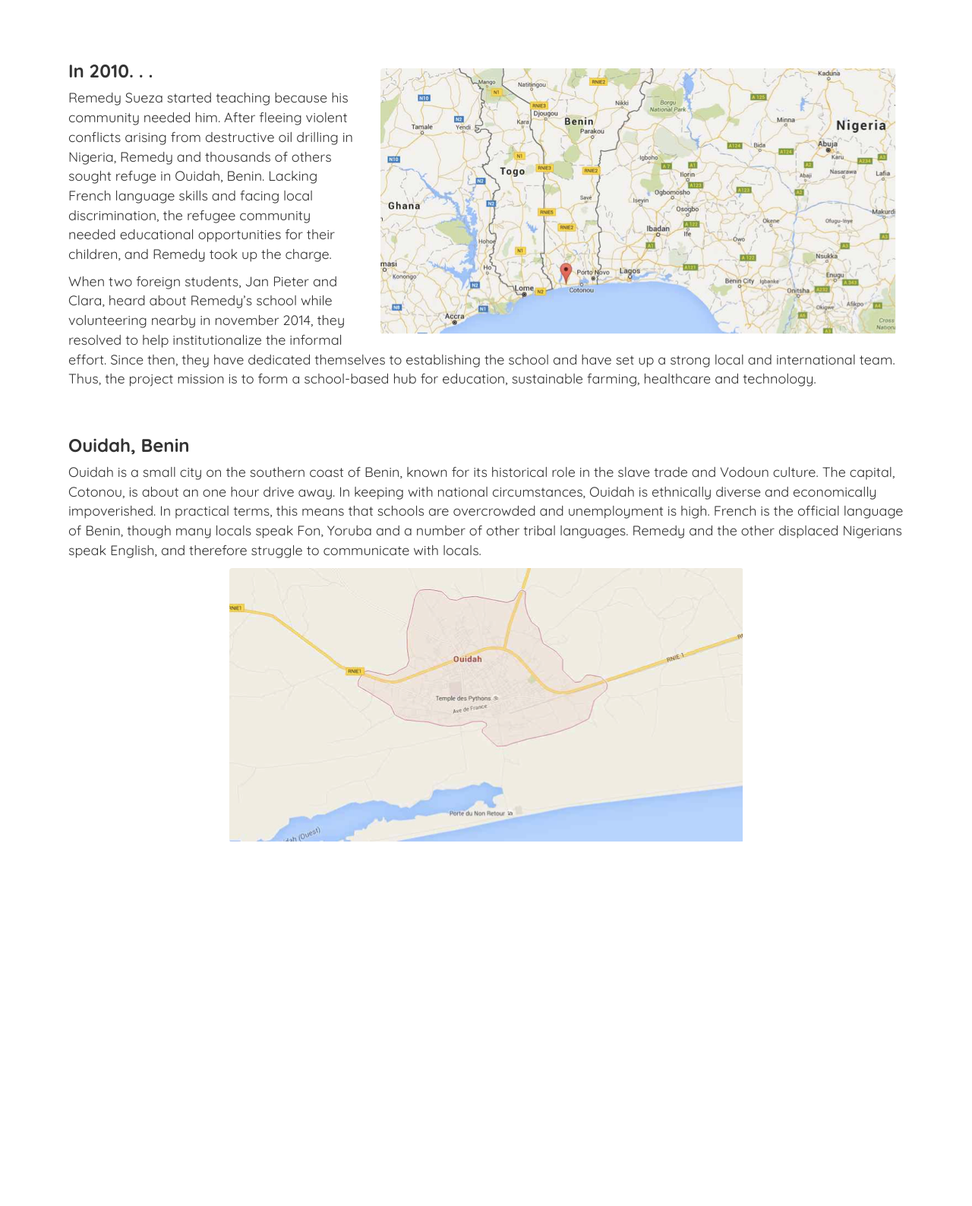
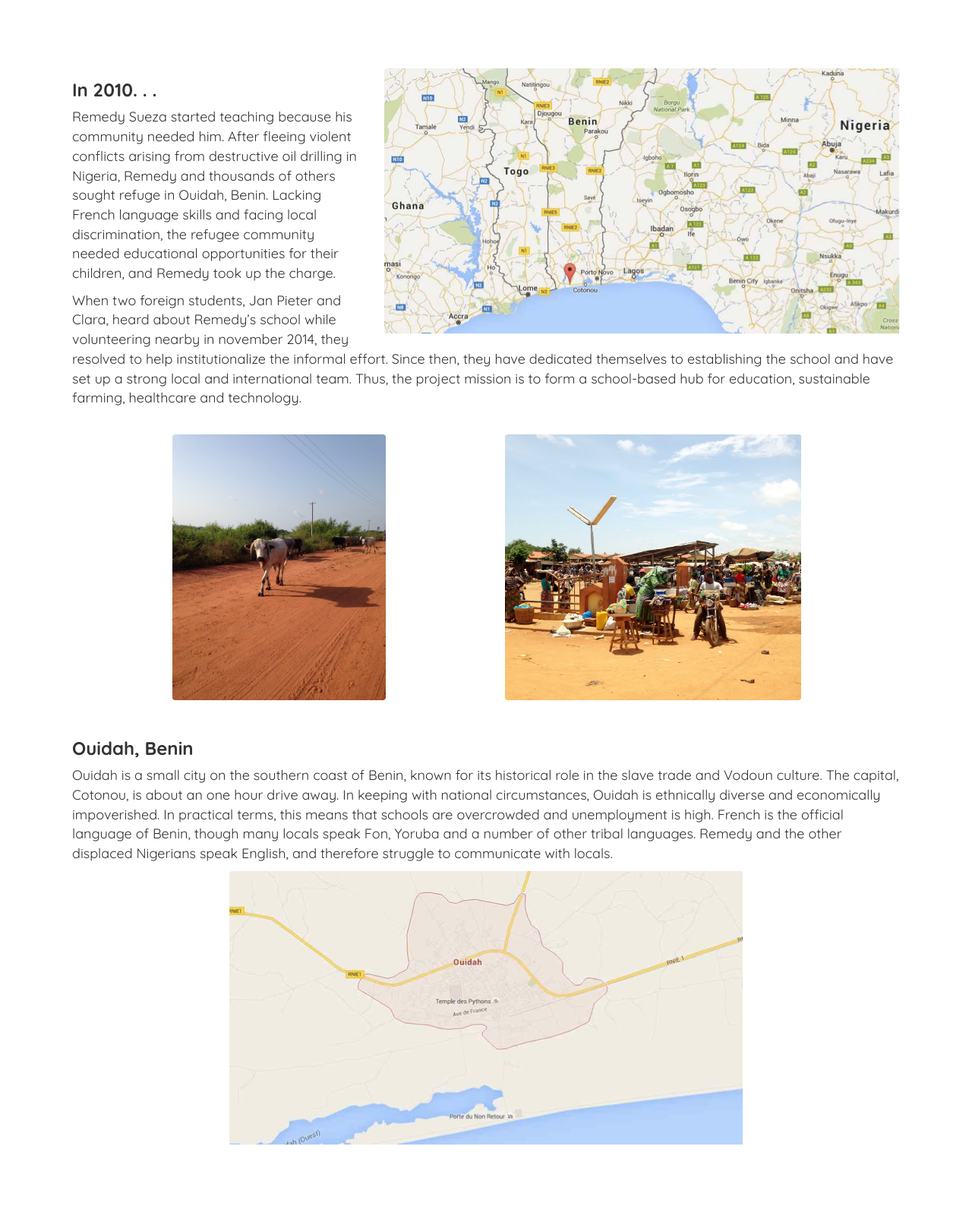
Before and after one commit to HotGiardiniera/booa, a Python web app: template main/templates/background.html in a window 1280 px wide. Shown: the part 86-1674 px from the top of the page at 76% size. Before the commit the page ends 1194 px from the top, so only its background shows below. Run offline with Jinja, Linux system fonts and the light colour scheme; the template is opened without the code that fills it, so the values that code supplies are empty.

Commit message:
changes to page formats and new images

```diff
--- a/main/templates/background.html
+++ b/main/templates/background.html
@@ -1,8 +1,9 @@
 {% extends "base.html" %}
 {% block body %}
-	<div class="container-fluid">
+	<div class="container-fluid background-page">
 		<div class="row bottom-space">
-			<div class="main-text bacground-page ">
+			<div class="main-text">
+				<div class="row">
 					<img src="{{ STATIC_URL }}images/benin_google_map.png" class="pull-right paragraph-picture">
 					<h3><strong>In 2010. . .</strong></h3>
 					<p>
@@ -11,7 +12,16 @@
 					<p>
 						When two foreign students, Jan Pieter and Clara, heard about Remedy’s school while volunteering nearby in november 2014, they resolved to help institutionalize the informal effort. Since then, they have dedicated themselves to establishing the school and have set up a strong local and international team. Thus, the project mission is to form a school-based hub for education, sustainable farming, healthcare and technology.
 					</p>
-				<br />
+				</div>
+				<div class="row top-space-small">
+					<div class="col-md-6">
+						<img src="{{ STATIC_URL }}images/booa_cow.jpg" class="center-block" height=350>
+					</div>
+					<div class="col-md-6">
+						<img src="{{ STATIC_URL }}images/booa_market.jpg" class="pull-left left-space-tiny" height=350>
+					</div>
+				</div>
+				<div class="row top-space-small">
 					<h3><strong>Ouidah, Benin</strong></h3>
 					<p>
 						Ouidah is a small city on the southern coast of Benin, known for its historical role in the slave trade and Vodoun culture. The capital, Cotonou, is about an one hour drive away. In keeping with national circumstances, Ouidah is ethnically diverse and economically impoverished. In practical terms, this means that schools are overcrowded and unemployment is high. French is the official language of Benin, though many locals speak Fon, Yoruba and a number of other tribal languages. Remedy and the other displaced Nigerians speak English, and therefore struggle to communicate with locals.
@@ -20,4 +30,5 @@
 				</div>
 			</div>
 		</div>
+	</div>
 {% endblock %}
--- a/main/templates/base.html
+++ b/main/templates/base.html
@@ -5,6 +5,7 @@
     	<link rel="stylesheet" href="{{ STATIC_URL }}bootstrap3/css/bootstrap.css">
     	<link rel="stylesheet" href="{{ STATIC_URL }}css/booa.css">
     	<link href="https://fonts.googleapis.com/css?family=Quicksand:400,700" rel="stylesheet">
+    	<link rel='shortcut icon' href='{{ STATIC_URL }}favicon.ico' type='image/x-icon'/ >
     	<script src="{{ STATIC_URL }}js/vendors/jquery.min.js"></script>
     	<script src="{{ STATIC_URL }}bootstrap3/js/bootstrap.min.js"></script>
 	</head>
--- a/main/templates/contact.html
+++ b/main/templates/contact.html
@@ -46,7 +46,10 @@
 			</form>
 		</div>
 		<div class="col-md-6">
-			<div class="left-space-xl">
+			<div class="col-md-12">
+				<img src="{{ STATIC_URL }}images/booa_kids_outside.jpg" class="pull-left left-space-tiny" style="margin-top: -35px" height=300>
+			</div>
+			<div class="col-md-12 left-space top-space-small">
 				C/O IMPACT <br />
 				BP 131, Ouidah <br />
 				Atlantique Department <br />
@@ -54,7 +57,6 @@
 				<br />
 				<div><i class="glyphicon glyphicon-earphone"></i> (630) 589-6023</div>
 				<div><i class="glyphicon glyphicon-envelope"></i> brasouvertsopenarms@gmail.com</div>
-				<br />
 				You can also find us on <a href="https://www.facebook.com/brasouvertsopenarms/"><strong>Facebook</strong></a>
 			</div>
 		</div>
--- a/static/css/booa.css
+++ b/static/css/booa.css
@@ -9,8 +9,11 @@ textarea {
 }
 
 .bottom-space {margin-bottom: 50px}
+.bottom-space-small {margin-bottom: 25px}
+.top-space-large {margin-top: 75px}
 .top-space {margin-top: 50px}
 .top-space-small {margin-top: 25px}
+.left-space-tiny {margin-left: 10px}
 .left-space {margin-left: 65px}
 .left-space-xl{margin-left: 105px}
 .right-space {margin-right: 65px}
@@ -18,8 +21,8 @@ textarea {
 .right-space-xl{margin-right: 105px}
 
 #team-page-main{
-	margin-left: 115px;
-	margin-right: 115px;
+	margin-left: 135px;
+	margin-right: 135px;
 }
 .navbar-header a.active{
 	color: white;
@@ -97,12 +100,12 @@ img {
 	color: #fff;
 }
 
-div.bacground-page {
-	margin-left: 70px;
-	margin-right: 70px;
+div.background-page {
+	margin-left: 90px;
+	margin-right: 90px;
 	margin-top: 30px;
 }
-div.bacground-page h3 {
+div.background-page h3 {
 	margin-top:25px;
 }
 
@@ -129,7 +132,7 @@ div.bacground-page h3 {
 }
 
 .paragraph-picture {
-	margin: 10px 10px 10px 25px;
+	margin: 10px 0 10px 25px;
 }
 
 
```
Also changed, not shown: main/templates/projects.html (+11 -12 lines), static/favicon.ico (added), static/images/booa_cow.jpg (added), static/images/booa_market.jpg (added), 2 other files. Lines whose indentation alone changed are shown as unchanged.
